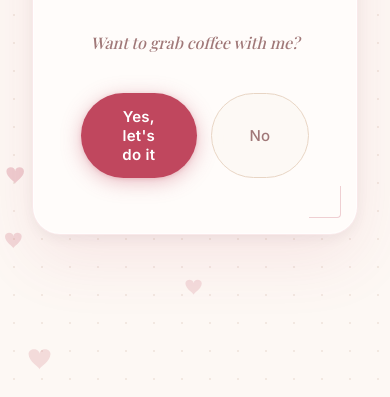
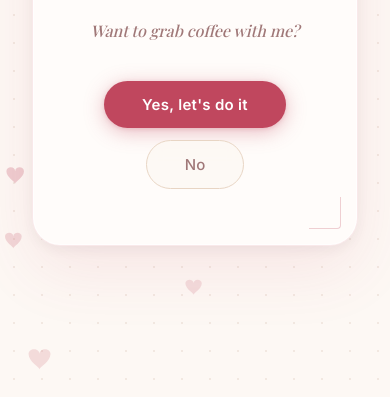
Before and after one commit to Sweetch06/coffee-date, a website: page index.html in a window 390 px wide. Shown: the part 447-844 px from the top of the page. Drawn offline with nearby package versions, Linux system fonts and the light colour scheme; a web font is replaced by a local one.

Commit message:
Stack buttons vertically on mobile

```diff
--- a/index.html
+++ b/index.html
@@ -170,12 +170,17 @@
 
     .btn-row {
       display: flex;
-      gap: 14px;
-      justify-content: center;
+      flex-direction: column;
+      align-items: center;
+      gap: 12px;
       opacity: 0;
       transition: opacity 0.4s ease;
     }
     .btn-row.visible { opacity: 1; }
+
+    @media (min-width: 480px) {
+      .btn-row { flex-direction: row; justify-content: center; }
+    }
 
     .btn-yes {
       background: var(--rose);
```
